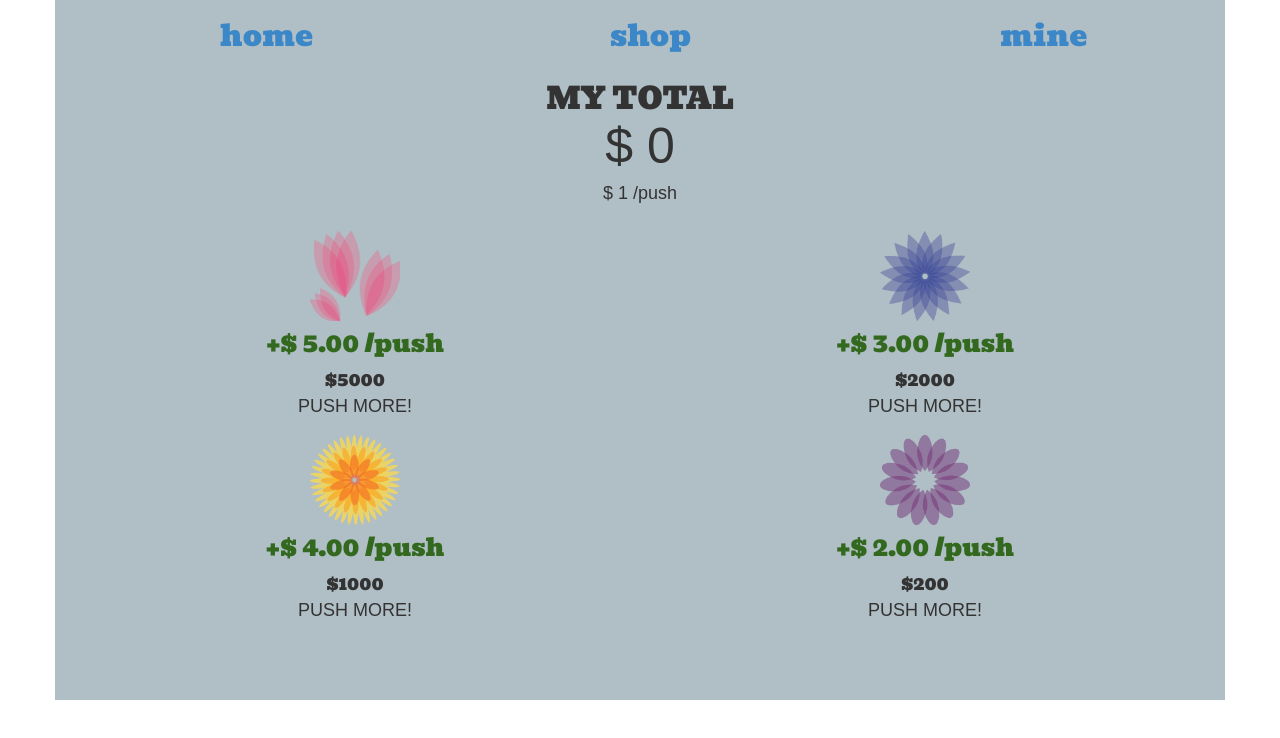
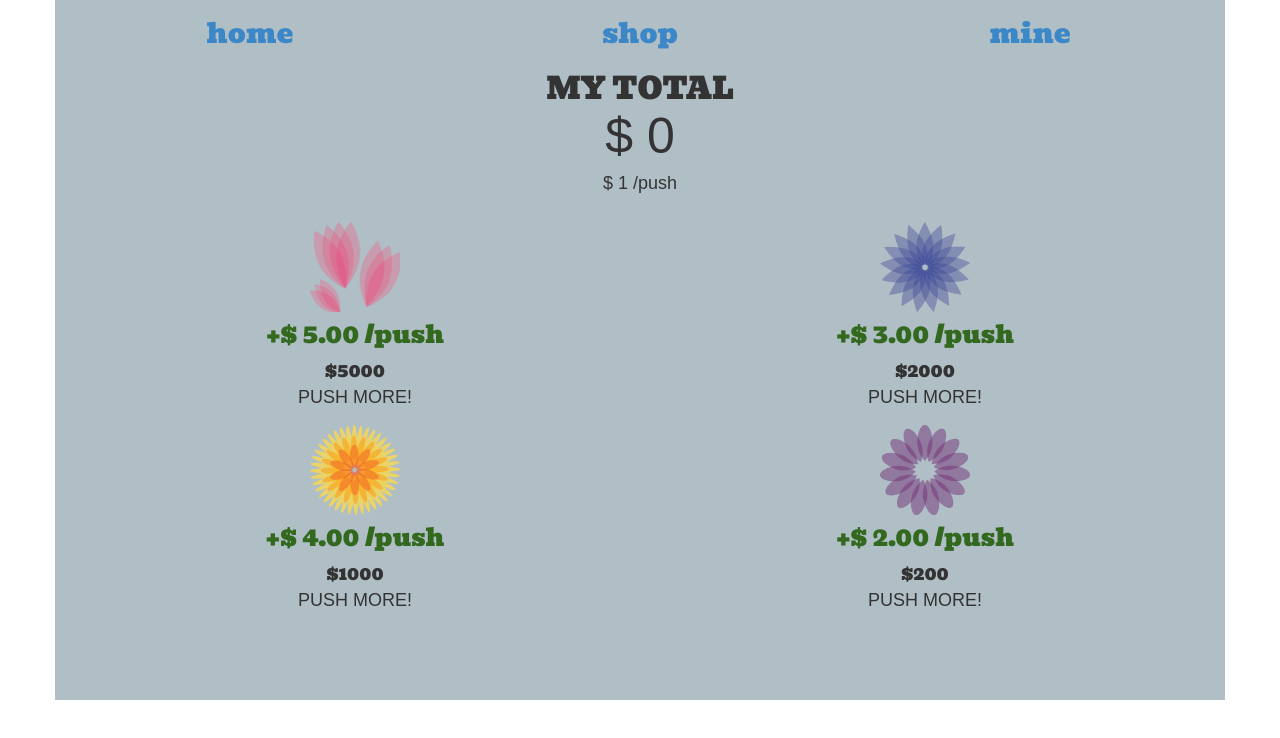
Before and after one commit to veronicakim220/puSSh, a website: page app/index.html at #/view2 in a window 1280 px wide. Drawn offline with Linux system fonts and the light colour scheme; a web font is replaced by a local one.

Commit message:
fixed menu bar centering

```diff
--- a/app/app.css
+++ b/app/app.css
@@ -32,6 +32,10 @@
 }
 .menu-item {
   color: #3b87c8;
+  font-size: 28px;
+  text-align: center;
+  margin: 0 auto;
+  padding: 0 auto;
 }
 .menu-item:hover {
   text-decoration: none;
@@ -184,9 +188,3 @@ ul {
 li {
     float: left;
 }
-
-a {
-    display: block;
-    width: 60px;
-    background-color: #dddddd;
-}
--- a/app/view2/view2.html
+++ b/app/view2/view2.html
@@ -35,20 +35,21 @@
 		</div>
 	</div> -->
 
-	<div class="row menu-bar" style="margin-top: 15px; margin-bottom: 20px">
+	<div class="row menu-bar" style="margin-top: 20px; margin-bottom: 20px; line-height: 28px;">
 		<div class="col-xs-4" style="text-align: center;">
-			<span ng-click = "tab = 1" ng-class="{active:tab === 1 }" style="
+<!-- 			<p ng-click = "tab = 1" ng-class="{active:tab === 1 }" style="
 			margin-right: 0px;
 			padding-right: 0px;
 			text-align: center;
 			text-decoration: none;
-		"><a href="javascript:void(0)" class="menu-item">home</a></span>
+		"><a href="javascript:void(0)" class="menu-item">home</a></p> -->
+			<a href="javascript:void(0)" ng-click="tab = 1" class="menu-item">home</a>
 		</div>
 		<div class="col-xs-4">
-			<a href="javascript:void(0)" ng-click = "tab = 2" class="menu-item">shop</a>
+			<a href="javascript:void(0)" ng-click="tab = 2" class="menu-item">shop</a>
 		</div>
 		<div class="col-xs-4">
-			<a href="javascript:void(0)" ng-click = "tab = 3" class="menu-item">mine</a>
+			<a href="javascript:void(0)" ng-click="tab = 3" class="menu-item">mine</a>
 		</div>
 	</div>
 
```
